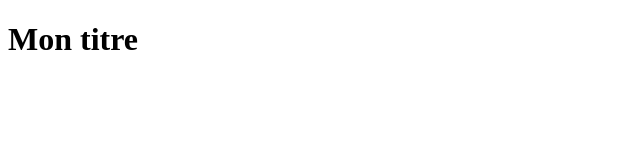
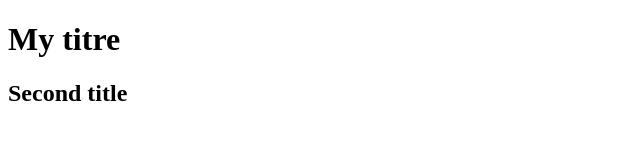
Before and after one commit to AnisMERABTENE/githubChallenge1, a plain HTML site: page index.html in a window 1280 px wide. Shown: the whole page, without its empty margins (0-640 px from the left). Drawn offline with Linux system fonts and the light colour scheme.

Commit message:
change second title

```diff
--- a/index.html
+++ b/index.html
@@ -6,6 +6,7 @@
     <title>Changer le titre</title>
 </head>
 <body>
-    <h1>Mon titre</h1>
+    <h1>My titre</h1>
+    <h2>Second title</h2>
 </body>
 </html>
```
